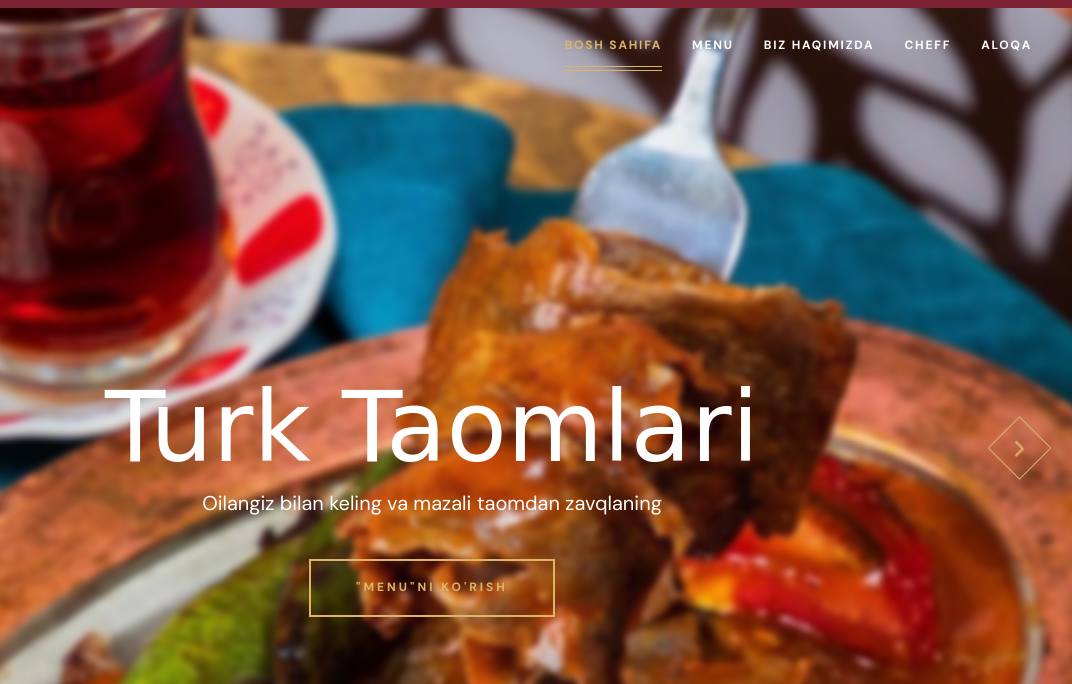
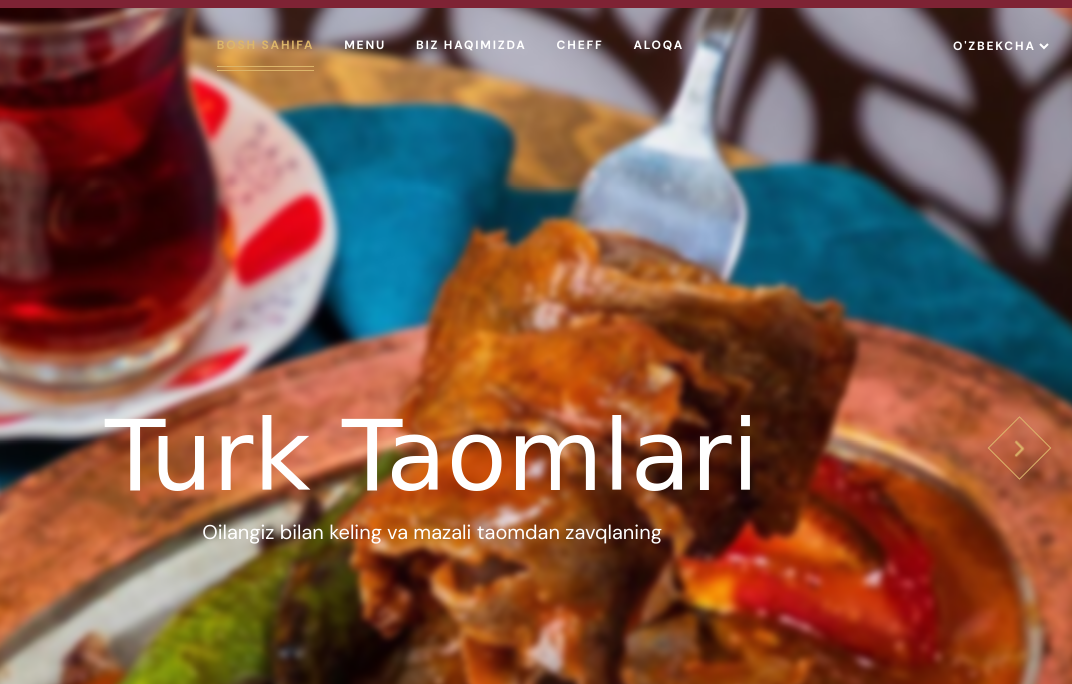
Before and after one commit to akbaroffm/divan-restaurant, a plain HTML site: page index.html in a window 1280 px wide. Shown: the part 43-727 px from the top of the page, 208-1280 px from the left. Drawn offline with nearby package versions, Linux system fonts and the light colour scheme; some packages are replaced by stand-ins of ours; a script that the page names is missing; files whose address does not match are found by name; a web font is replaced by a local one.

Commit message:
add hero multi language

```diff
--- a/css/style.css
+++ b/css/style.css
@@ -7,7 +7,10 @@
  */
 
 
-
+::selection{
+  background-color: white;
+  color: #7E2334;
+}
 
 
 /*-----------------------------------*\
@@ -1459,6 +1462,7 @@
 
   @media (min-width: 575px) {
 
+    .language-selector{ margin-left: auto;}
     /**
      * CUSTOM PROPERTY
      */
@@ -1657,6 +1661,7 @@
 
   @media (min-width: 768px) {
 
+    .language-selector{ margin-left: auto;}
     /**
      * REUSED STYLE
      */
@@ -1747,6 +1752,7 @@
 
   @media (min-width: 992px) {
 
+    .language-selector{ margin-left: auto;}
     /**
      * CUSTOM PROPERTY
      */
@@ -2084,7 +2090,7 @@
 
   }
 
-
+  .language-selector{ margin-left: auto;}
 
 
 
@@ -2171,3 +2177,7 @@
   .pt-10{
     padding-top: 5px;
   }
+  summary, details{
+    display: block;
+    cursor: pointer;
+  }
--- a/index.html
+++ b/index.html
@@ -16,6 +16,7 @@
     -->
     <title>Divan Restaurant</title>
     <!-- -->
+
 
     <!--
       - favicon
@@ -43,9 +44,8 @@
     <script src="https://code.jquery.com/jquery-3.6.4.min.js"></script>
     <script src="https://cdn.jsdelivr.net/npm/sweetalert2@10"></script>
     <link rel="stylesheet" href="https://cdn.jsdelivr.net/npm/animate.css@3.7.2/animate.min.css">
-    <link rel="stylesheet" href="path/to/flag-icon-css/css/flag-icon.min.css">
+    <!-- <link rel="stylesheet" href="path/to/flag-icon-css/css/flag-icon.min.css"> -->
     <link rel="stylesheet" href="https://cdnjs.cloudflare.com/ajax/libs/flag-icon-css/3.5.0/css/flag-icon.min.css">
-
 
 </head>
 
@@ -148,7 +148,7 @@
               <a href="#home" class="navbar-link hover-underline active">
                 <div class="separator"></div>
 
-                <span class="span" id="nav-home">Bosh sahifa</span>
+                <span class="span" id="nav-home" data-translate="nav-home">Bosh sahifa</span>
               </a>
             </li>
 
@@ -156,7 +156,7 @@
               <a href="#menu" class="navbar-link hover-underline">
                 <div class="separator"></div>
 
-                <span class="span">Menu</span>
+                <span class="span" data-translate="nav-menu">Menu</span>
               </a>
             </li>
 
@@ -164,7 +164,7 @@
               <a href="#about" class="navbar-link hover-underline">
                 <div class="separator"></div>
 
-                <span class="span">Biz haqimizda</span>
+                <span class="span" data-translate="nav-about">Biz haqimizda</span>
               </a>
             </li>
 
@@ -172,7 +172,7 @@
               <a href="#cheff" class="navbar-link hover-underline">
                 <div class="separator"></div>
 
-                <span class="span">Cheff  </span>
+                <span class="span" data-translate="nav-chef">Cheff  </span>
               </a>
             </li>
 
@@ -180,12 +180,12 @@
               <a href="#contact" class="navbar-link hover-underline">
                 <div class="separator"></div>
 
-                <span class="span">Aloqa</span>
+                <span class="span" data-translate="nav-contact">Aloqa</span>
               </a>
             </li>
             <!-- <li class="navbar-item pt-10">
               <div class="language-selector">
-                <select style="color: white;" id="languageDropdown"class="navbar-link" onchange="changeLanguage(this.value)">
+                <select style="color: white;" id="languageSelector"class="navbar-link" onchange="setLanguage(this.value)">
                   <option value="uz" style="color: black;"><span class="flag flag-uz"></span>O'zbekcha</option>
                   <option value="en" style="color: black;"><span class="flag flag-us"></span>English</option>
                   <option value="ru" style="color: black;"><span class="flag flag-ru"></span>Русский</option>
@@ -197,19 +197,19 @@
           </ul>
 
           <div class="text-center">
-            <p class="headline-1 navbar-title">Tashrif buyuring</p>
-
-            <address class="body-4">
+            <p class="headline-1 navbar-title" data-translate="welcome">Tashrif buyuring</p>
+
+            <address class="body-4" data-translate="address">
               Sodiq Azimov ko'chasi 49A va Abay ko'chasi 12
             </address>
 
-            <p class="body-4 navbar-text">08:00 dan 00:00 gacha</p>
+            <p class="body-4 navbar-text" data-translate="openingHours">08:00 dan 00:00 gacha</p>
 
             <a href="https://www.instagram.com/divan.rest/" class="body-4 sidebar-link">divan.rest</a>
 
             <div class="separator"></div>
 
-            <p class="contact-label">Bron qilish</p>
+            <p class="contact-label" data-translate="reservation">Bron qilish</p>
 
             <a href="tel:+998712331080" class="body-1 contact-number hover-underline">
               +998712331080
@@ -217,7 +217,14 @@
           </div>
 
         </nav>
-
+        <div class="language-selector">
+          <select style="color: white;" id="languageSelector"class="navbar-link" onchange="setLanguage(this.value)">
+            <option value="uz" style="color: black;"><span class="flag flag-uz"></span>O'zbekcha</option>
+            <option value="en" style="color: black;"><span class="flag flag-us"></span>English</option>
+            <option value="ru" style="color: black;"><span class="flag flag-ru"></span>Русский</option>
+            <option value="tr" style="color: black;"><span class="flag flag-tr"></span>Türkçe</option>
+          </select>
+        </div>
         <!-- <a href="#" class="btn btn-secondary">
           <span class="text text-1">Find A Table</span>
 
@@ -267,19 +274,18 @@
 
               <!-- <p class="label-2 section-subtitle slider-reveal">Tradational & Hygine</p> -->
 
-              <h2 id="home-title" class="display-1 hero-title slider-reveal">
+              <h2 id="home-title" class="display-1 hero-title slider-reveal" data-translate="home-title">
                 Turk Taomlari
-              </h2>
-
-              <p class="body-2 hero-text slider-reveal" id="home-discription">
+            </h2>
+
+            <p class="body-2 hero-text slider-reveal" id="home-discription" data-translate="home-discription">
                 Oilangiz bilan keling va mazali taomdan zavqlaning
-              </p>
-
-              <a href="#menu" class="btn btn-primary slider-reveal">
-                <span class="text text-1">"Menu"ni ko'rish</span>
-
-                <span class="text text-2" aria-hidden="true">"Menu"ni ko'rish</span>
-              </a>
+            </p>
+
+            <!-- <a href="#menu" class="btn btn-primary slider-reveal" data-translate="menu-button">
+              <span class="text text-1" data-translate="menu-button">"Menu"ni ko'rish</span>
+              <span class="text text-2" aria-hidden="true" data-translate="menu-button">"Menu"ni ko'rish</span>
+            </a> -->
 
             </li>
 
@@ -291,19 +297,19 @@
 
               <!-- <p class="label-2 section-subtitle slider-reveal">delightful experience</p> -->
 
-              <h2 class="display-1 hero-title slider-reveal" id="home-title">
+              <h2 class="display-1 hero-title slider-reveal" id="home-title" data-translate="european-dishes">
                 Yevropa taomlari
               </h2>
 
-              <p class="body-2 hero-text slider-reveal">
+              <p class="body-2 hero-text slider-reveal" data-translate="come-with-family">
                 Oilangiz bilan keling va mazali taomdan zavqlaning
               </p>
 
-              <a href="#menu" class="btn btn-primary slider-reveal">
-                <span class="text text-1">"Menu"ni ko'rish</span>
-
-                <span class="text text-2" aria-hidden="true">"Menu"ni ko'rish</span>
-              </a>
+              <!-- <a href="#menu" class="btn btn-primary slider-reveal" data-translate="menu-button">
+                <span class="text text-1" data-translate="menu-button">"Menu"ni ko'rish</span>
+
+                <span class="text text-2" aria-hidden="true" data-translate="menu-button">"Menu"ni ko'rish</span>
+              </a> -->
 
             </li>
 
@@ -315,19 +321,19 @@
 
               <!-- <p class="label-2 section-subtitle slider-reveal">amazing & delicious</p> -->
 
-              <h1 class="display-1 hero-title slider-reveal" id="home-title">
+              <h1 class="display-1 hero-title slider-reveal" id="home-title" data-translate="awesome-atmosphere">
                 Ajoyib atmosfera
               </h1>
 
-              <p class="body-2 hero-text slider-reveal">
+              <p class="body-2 hero-text slider-reveal" data-translate="come-with-family">
                 Oilangiz bilan keling va mazali taomdan zavqlaning
               </p>
 
-              <a href="#menu" class="btn btn-primary slider-reveal">
-                <span class="text text-1">"Menu"ni ko'rish</span>
-
-                <span class="text text-2" aria-hidden="true">"Menu"ni ko'rish</span>
-              </a>
+              <!-- <a href="#menu" class="btn btn-primary slider-reveal" data-translate="menu-button">
+                <span class="text text-1" data-translate="menu-button">"Menu"ni ko'rish</span>
+
+                <span class="text text-2" aria-hidden="true" data-translate="menu-button">"Menu"ni ko'rish</span>
+              </a> -->
 
             </li>
 
@@ -344,7 +350,7 @@
           <a href="#contact" class="hero-btn has-after">
             <img src="./images/hero-icon.png" width="48" height="48" alt="booking icon">
 
-            <span class="label-2 text-center span">Stol bron qilish</span>
+            <span class="label-2 text-center span" data-translate="reserve-table">Stol bron qilish</span>
           </a>
 
         </section>
@@ -415,6 +421,28 @@
 
                 </div>
               </li>
+              <!-- <li>
+                <div class="service-card">
+
+                  <a href="salads.html"class="has-before hover:shine">
+                    <figure class="card-banner img-holder" style="--width: 285; --height: 336;">
+                      <img src="./images/saladmenu-img.jpg" width="285" height="336" loading="lazy" alt="Salads"
+                      class="img-cover">
+                    </figure>
+                  </a>
+
+                  <div class="card-content">
+
+                    <h3 class="title-4 card-title">
+                      <a href="salads.html">Salatlar</a>
+                    </h3>
+
+                    <a href="#menu" class="btn-text hover-underline label-2">"Menu" ni ko'rish</a>
+
+                  </div>
+
+                </div>
+              </li> -->
 
               <li>
                 <div class="service-card">
@@ -3169,7 +3197,7 @@
 
           <div class="form reservation-form bg-black-10">
 
-            <form action="" class="form-left" onsubmit="return sendtelegram()">
+            <form action="" class="form-left" onsubmit="return sendtelegram() ">
 
               <h2 class="headline-1 text-center">Online Bron Qilish</h2>
 
@@ -3276,7 +3304,7 @@
 
             </form>
 
-            <div class="form-right text-center" style="background-image: url('./assets/images/form-pattern.png')">
+            <div class="form-right text-center" style="background-image: url('./images/form-pattern.png')">
 
               <h2 class="headline-1 text-center">Biz bilan bog'laning</h2>
 
--- a/scripts/script.js
+++ b/scripts/script.js
@@ -279,57 +279,117 @@ function validateForm() {
   // Yordamchi funksiya false qaytarish orqali formani to'xtatish
   return true;
 }
+var translations = {
+  'uz': {
+      'welcome': 'Tashrif buyuring',
+      'address': 'Sodiq Azimov ko\'chasi 49A, Abay ko\'chasi 12',
+      'openingHours': 'Har kuni: 08:00 dan 00:00 gacha',
+      'phoneNumber1': '71 233 10 80',
+      'phoneNumber2': '95 476 19 19',
+      'instagramLink': 'divan.rest',
+      'reservation': 'Bron qilish',
+      'nav-home': 'Bosh sahifa',
+      'nav-menu': 'Menu',
+      'nav-about': 'Biz haqimizda',
+      'nav-chef': 'Cheff',
+      'nav-contact': 'Aloqa',
+      'home-title': 'Turk Taomlari',
+      'home-discription': 'Oilangiz bilan keling va mazali taomdan zavqlaning',
+      'menu-button': '"Menu"ni ko\'rish',
+      'reserve-table': 'Stol bron qilish',
+      'european-dishes': 'Yevropa taomlari',
+      'come-with-family': 'Oilangiz bilan keling va mazali taomdan zavqlaning',
+      'awesome-atmosphere': 'Ajoyib atmosfera',
+      'come-with-family': 'Oilangiz bilan keling va mazali taomdan zavqlaning',
+  },
+  'ru': {
+      'welcome': 'Добро пожаловать',
+      'address': 'улица Содик Азимова 49А, улица Абая 12',
+      'openingHours': 'Ежедневно: с 08:00 до 00:00',
+      'phoneNumber1': '71 233 10 80',
+      'phoneNumber2': '95 476 19 19',
+      'instagramLink': 'divan.rest',
+      'reservation': 'Бронирование стола',
+      'nav-home': 'Главная',
+      'nav-menu': 'Меню',
+      'nav-about': 'О нас',
+      'nav-chef': 'Повары',
+      'nav-contact': 'Контакты',
+      'home-title': 'Турецкая кухня',
+      'home-discription': 'Приходите с семьей и наслаждайтесь вкусной едой',
+      'menu-button': 'Посмотреть меню',
+      'reserve-table': 'Брон... стола',
+      'european-dishes': 'Европейские блюда',
+      'come-with-family': 'Приходите с семьей и наслаждайтесь вкусной едой',
+      'awesome-atmosphere': 'Удивительная атмосфера',
+      'come-with-family': 'Приходите с семьей и наслаждайтесь вкусной едой',
+  },
+  'en': {
+      'welcome': 'Welcome',
+      'address': 'Sodiq Azimov Street 49A, Abay Street 12',
+      'openingHours': 'Everyday: 08:00 AM to 12:00 AM',
+      'phoneNumber1': '71 233 10 80',
+      'phoneNumber2': '95 476 19 19',
+      'instagramLink': 'divan.rest',
+      'revervation': 'Reserve a table',
+      'nav-home': 'Home',
+      'nav-menu': 'Menu',
+      'nav-about': 'About Us',
+      'nav-chef': 'Cheff',
+      'nav-contact': 'Contact',
+      'home-title': 'Turkish Cuisine',
+      'home-discription': 'Come with your family and enjoy delicious food',
+      'menu-button': 'View Menu',
+      'reserve-table': 'Reserve a Table',
+      'european-dishes': 'European Dishes',
+      'come-with-family': 'Come with your family and enjoy delicious food',
+      'awesome-atmosphere': 'Awesome Atmosphere',
+      'come-with-family': 'Come with your family and enjoy delicious food',
+  },
+  'tr': {
+      'welcome': 'Hoş geldiniz',
+      'address': 'Sodiq Azimov Caddesi 49A, Abay Caddesi 12',
+      'openingHours': 'Her gün: 08:00 - 00:00',
+      'phoneNumber1': '71 233 10 80',
+      'phoneNumber2': '95 476 19 19',
+      'instagramLink': 'divan.rest',
+      'reservation': 'Masa Rezervasyonu',
+      'nav-home': 'Ana Sayfa',
+      'nav-menu': 'Menü',
+      'nav-about': 'Hakkımızda',
+      'nav-chef': 'Şef',
+      'nav-contact': 'İletişim',
+      'home-title': 'Türk Mutfağı',
+      'home-discription': 'Ailenizle gelin ve lezzetli yemeklerin tadını çıkarın',
+      'menu-button': '"Menü"yü görüntüle',
+      'reserve-table': 'Masa Rezerv...',
+      'european-dishes': 'Avrupa Yemekleri',
+      'come-with-family': 'Ailenizle gelin ve lezzetli yemeklerin tadını çıkarın',
+      'awesome-atmosphere': 'Harika Atmosfer',
+      'come-with-family': 'Ailenizle gelin ve lezzetli yemeklerin tadını çıkarın',
+  }
+};
 
 
-// function changeLanguage(lang) {
-//   if (lang === 'en') {
-//     document.getElementById('nav-home').innerText = 'Home';
-//     document.getElementById('home-title').innerText = 'Turkish Food';
-//     document.getElementById('home-discription').innerText = 'Come with your family and enjoy a delicious meal';
-//     // Translate other elements accordingly
-//   } else if (lang === 'ru') {
-//     document.getElementById('nav-home').innerText = 'Главная страница';
-//     document.getElementById('home-title').innerText = 'Турецкая Еда';
-//     document.getElementById('home-discription').innerText = 'Приходите всей семьей и насладитесь вкусной едой';
-//     // Translate other elements accordingly
-//   } else if (lang === 'tr') {
-//     document.getElementById('nav-home').innerText = 'Ana sayfa';
-//     document.getElementById('home-title').innerText = 'Türk yemeği';
-//     document.getElementById('home-discription').innerText = 'Tüm ailenizle gelin ve lezzetli yemeklerin tadını çıkarın';
-//     // Translate other elements accordingly
-//   }
+// function setLanguage(language) {
+//   var elements = document.querySelectorAll('[data-translate]');
+//   elements.forEach(function (element) {
+//       var key = element.getAttribute('data-translate');
+//       element.textContent = translations[language][key];
+//   });
 // }
 
-// function changeLanguage(lang) {
-//   const translations = {
-//     'uz': {
-//       'navHome': 'Bosh sahifa',
-//       'homeTitle': 'Turk Taomlari',
-//       'homeDescription': "Oilangiz bilan keling va mazali taomdan zavqlaning",
-//       'menuButton': '"Menu"ni ko\'rish'
-//     },
-//     'en': {
-//       'navHome': 'Home',
-//       'homeTitle': 'Turkish Food',
-//       'homeDescription': 'Come with your family and enjoy a delicious meal',
-//       'menuButton': '"Menu"ni ko\'rish'
-//     },
-//     'ru': {
-//       'navHome': 'Главная страница',
-//       'homeTitle': 'Турецкая Еда',
-//       'homeDescription': 'Приходите всей семьей и насладитесь вкусной едой',
-//       'menuButton': '"Menu"ni ko\'rish'
-//     },
-//     'tr': {
-//       'navHome': 'Ana sayfa',
-//       'homeTitle': 'Türk yemeği',
-//       'homeDescription': 'Tüm ailenizle gelin ve lezzetli yemeklerin tadını çıkarın',
-//       'menuButton': '"Menu"ni ko\'rish'
-//     }
-//   };
+document.addEventListener('DOMContentLoaded', function () {
+  setLanguage('uz'); // Set the default language
+});
 
-//   document.getElementById('nav-home').innerText = translations[lang]['navHome'];
-//   document.getElementById('home-title').innerText = translations[lang]['homeTitle'];
-//   document.getElementById('home-discription').innerText = translations[lang]['homeDescription'];
-//   document.getElementById('menu-button').innerText = translations[lang]['menuButton'];
-// }
+function setLanguage(language) {
+  var elements = document.querySelectorAll('[data-translate]');
+  elements.forEach(function (element) {
+      var key = element.getAttribute('data-translate');
+      if (key in translations[language]) {
+          element.textContent = translations[language][key];
+      }
+  });
+}
+// translate end
```
Also changed, not shown: images/finger-pointing.gif (added), images/form-pattern.png (added), images/saladmenu-img.jpg (added).
